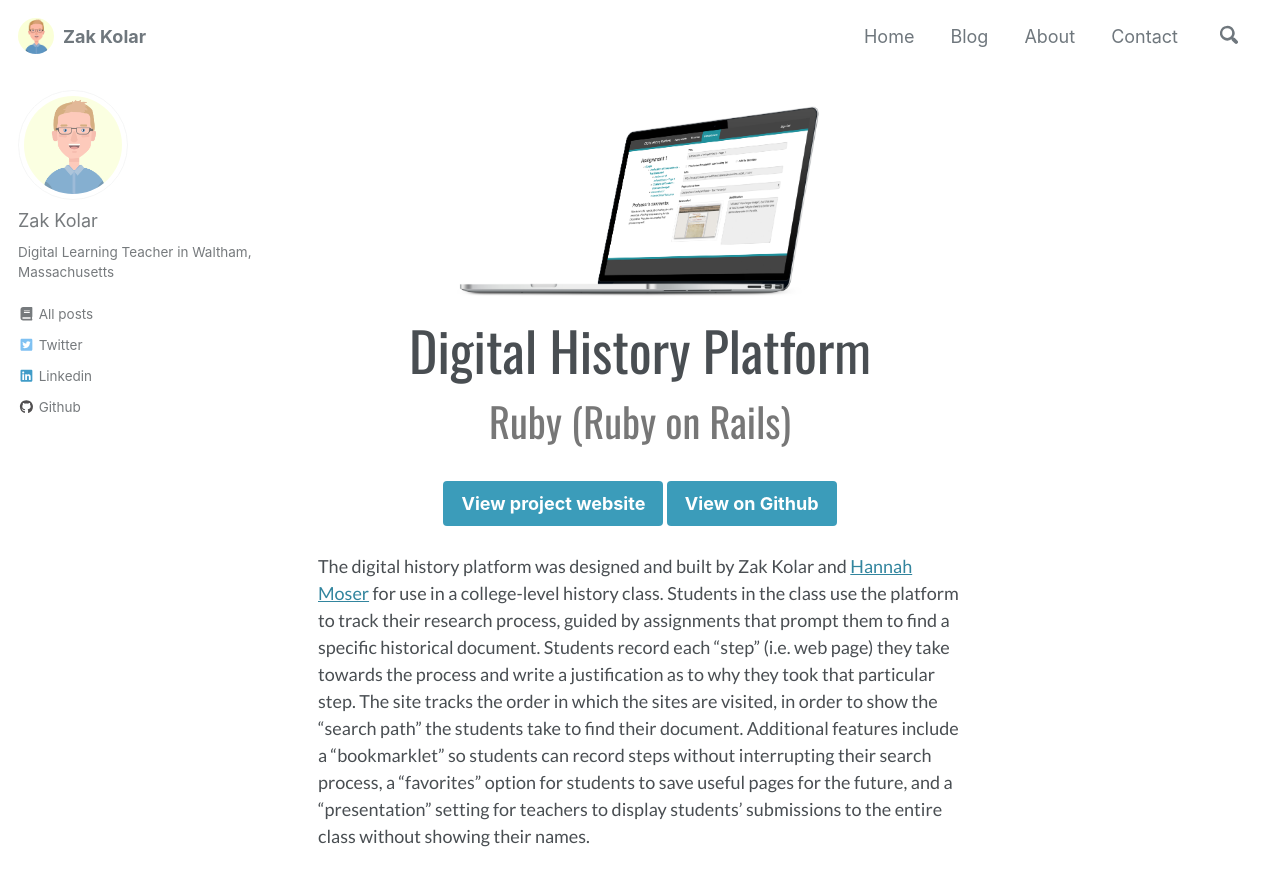
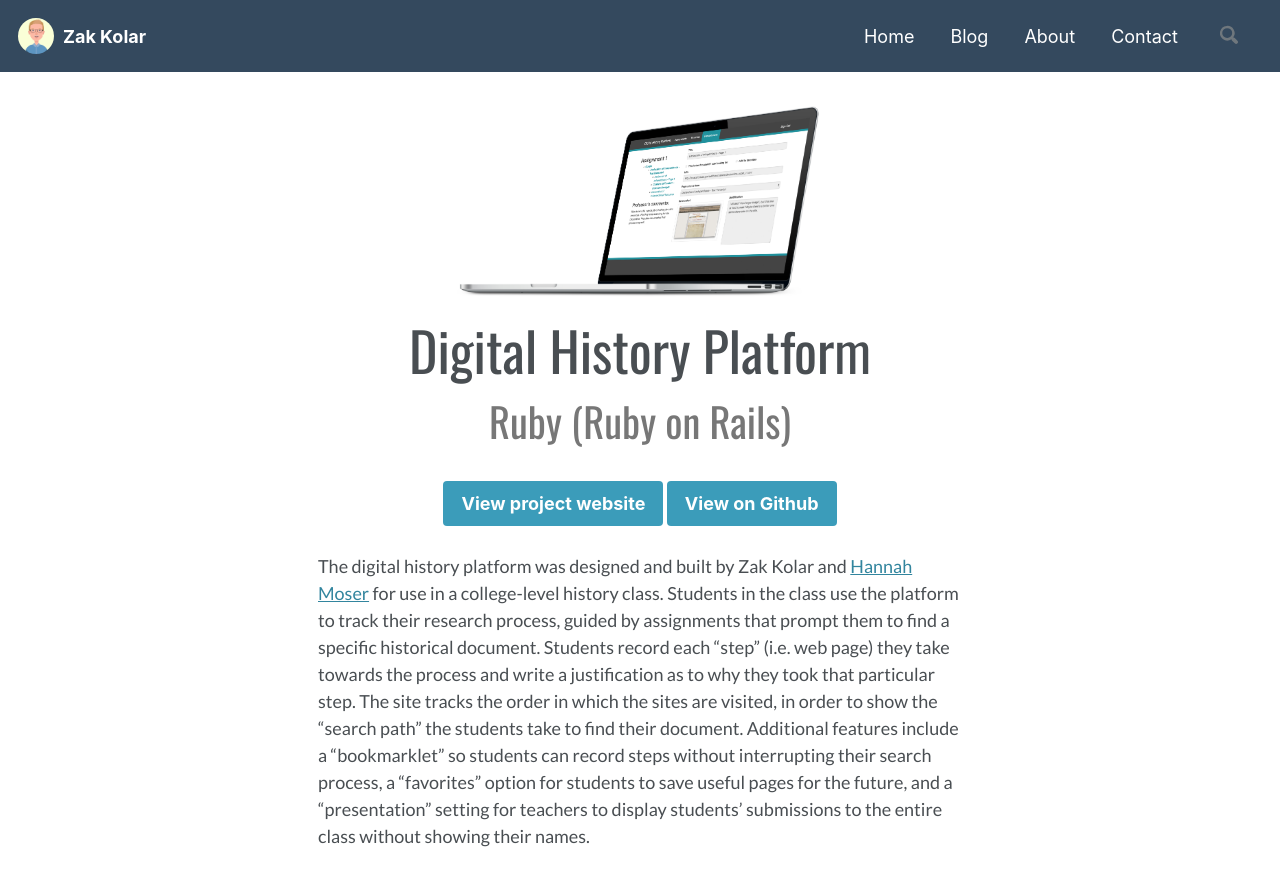
Before and after one commit to zakkolar/io.zak, a Jekyll site: the page built from _projects/digital-history-platform.md, in a window 1280 px wide and 900 px high. Shown: the top 886 px of the window. Built offline with Jekyll 4.4.1, drawn with Linux system fonts in a browser that asks for light colours; cached includes are drawn as plain includes; nearby versions of some CDN libraries.

Commit message:
changed colors, cleaned up project pages

```diff
--- a/_config.yml
+++ b/_config.yml
@@ -75,7 +75,7 @@
 
 search: true
 
-default_color: "#27A3C9"
+default_color: "#34495e"
 
 defaults:
 # _pages
@@ -86,7 +86,7 @@
     layout: single
     author_profile: false
     header:
-      color: "#27A3C9"
+      color: "#34495e"
 # _posts
 - scope:
     path: ""
@@ -98,7 +98,7 @@
     related: true
     author_profile: false
     header:
-      color: "#27A3C9"
+      color: "#34495e"
 - scope:
     path: "admin"
   values:
@@ -111,6 +111,8 @@
     layout: project
     author_profile: false
     share: false
+    header:
+      color: "#34495e"
 
 
 collections:
--- a/_pages/blog.html
+++ b/_pages/blog.html
@@ -3,6 +3,4 @@
 title: Blog
 permalink: "/blog/"
 entries_layout: grid
-header:
-    color: "#9b59b6"
 ---
--- a/_pages/contact.html
+++ b/_pages/contact.html
@@ -3,7 +3,7 @@
 permalink: /contact/
 layout: single
 header:
-    color: "#e74c3c"
+    color: "#34495e"
 ---
 <div id='alert-container'></div>
 <form name="contact" action="https://contact.zak.io" accept-charset="UTF-8" method="post" id="contact_form">
```
Also changed, not shown: _projects/digital-history-platform.md (+0 -1 lines), _projects/snip.md (+1 -1 lines).
